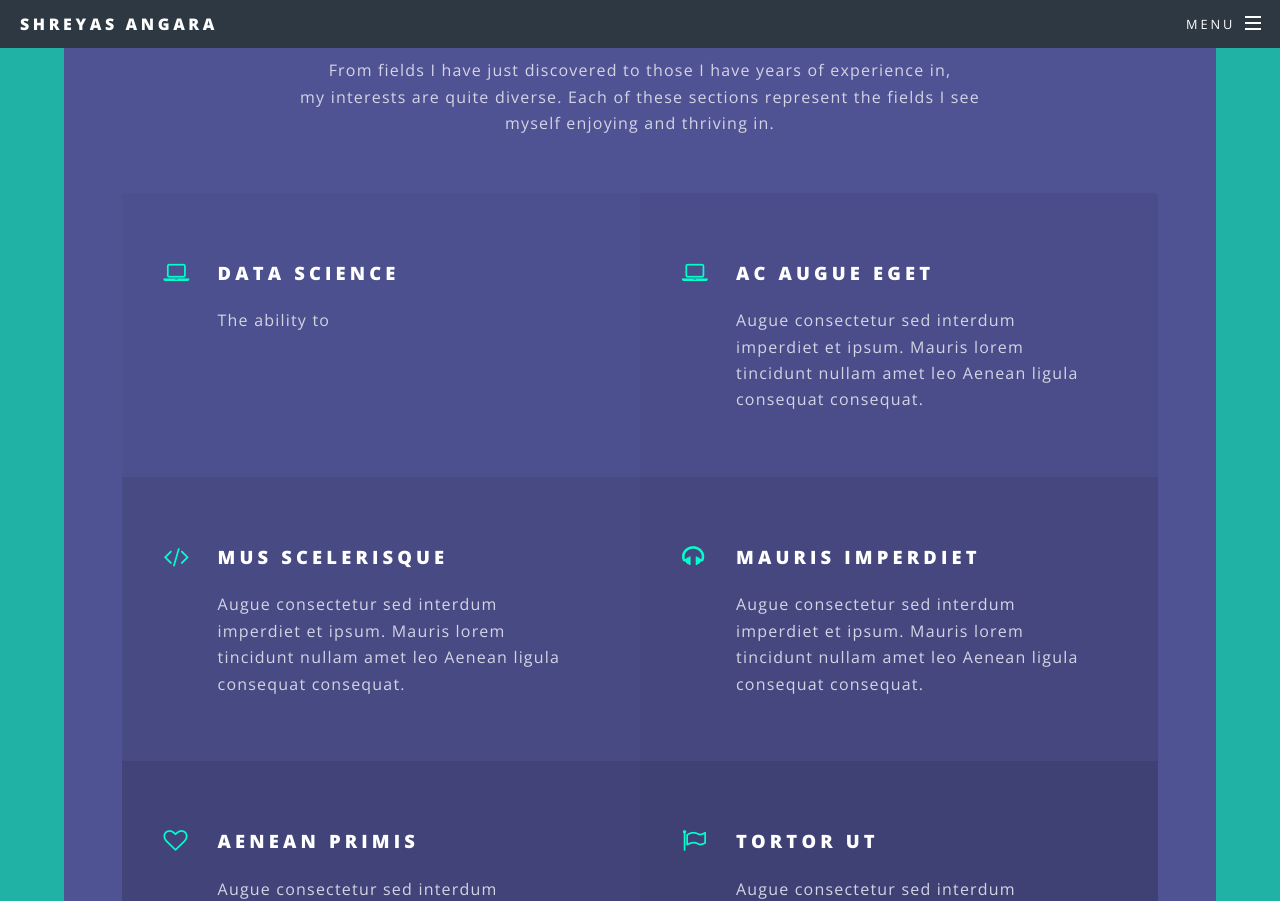
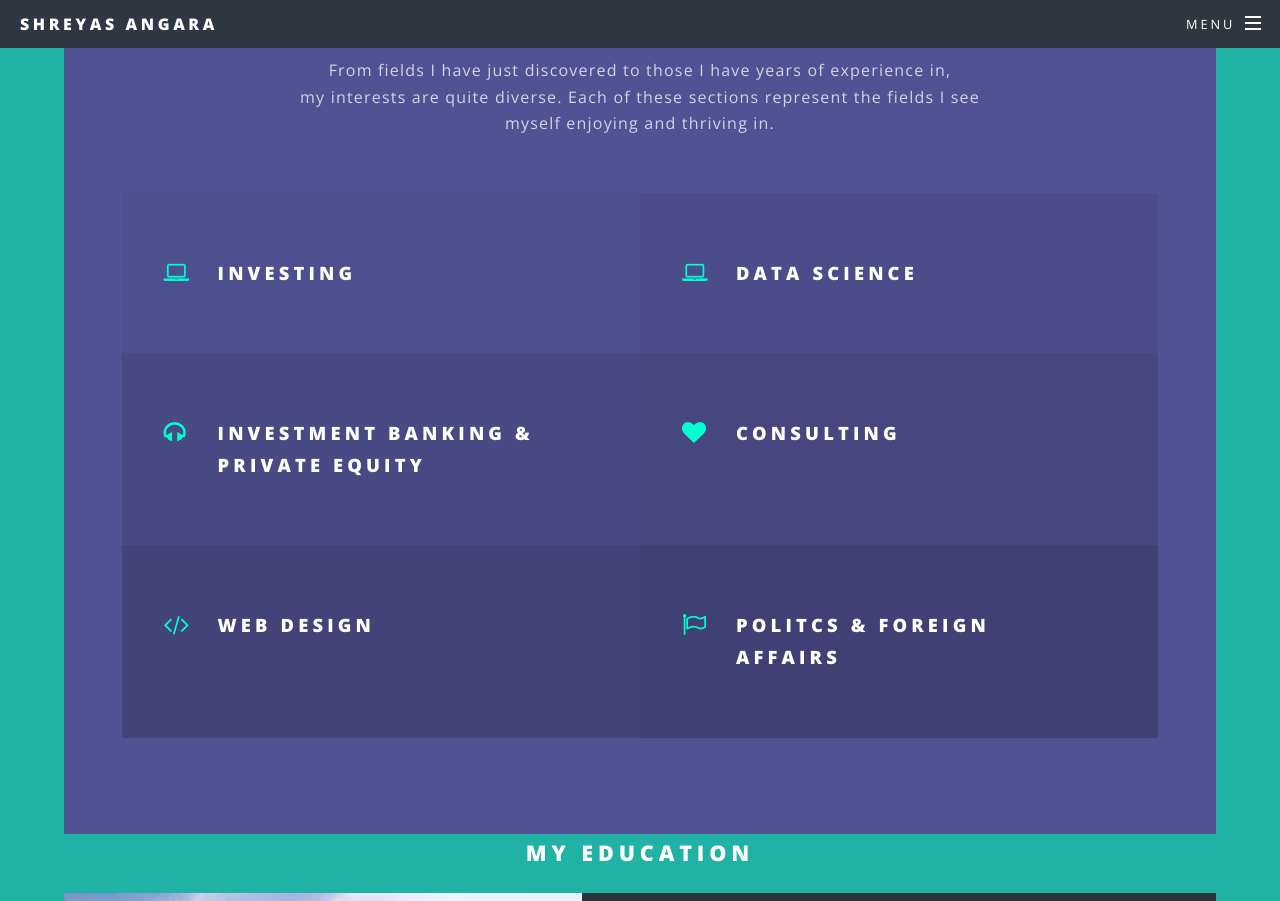
Before and after one commit to shreyas00023/mywebsite, a Jekyll site: the page aboutme.html, which Jekyll copies as it is, in a window 1280 px wide and 1400 px high, scrolled down 612 px. Shown: the top 901 px of the window. Built offline with Jekyll 4.4.1, drawn with Linux system fonts in a browser that asks for light colours; some of the changed text lies outside the part shown.

Commit message:
Update aboutme.html

```diff
--- a/aboutme.html
+++ b/aboutme.html
@@ -49,28 +49,28 @@
 							</header>
 							<ul class="features">
 								<li class="icon fa-laptop">
-									<h3>Data Science</h3>
-									<p>The ability to </p>
+									<h3>Investing</h3>
+									<p></p>
 								</li>
 								<li class="icon fa-laptop">
-									<h3>Ac Augue Eget</h3>
-									<p>Augue consectetur sed interdum imperdiet et ipsum. Mauris lorem tincidunt nullam amet leo Aenean ligula consequat consequat.</p>
+									<h3>Data Science</h3>
+									<p></p>
+								</li>
+								<li class="icon fa-headphones">
+									<h3>Investment Banking & Private Equity</h3>
+									<p></p>
+								</li>
+								<li class="icon fa-heart">
+									<h3>Consulting</h3>
+									<p></p>
 								</li>
 								<li class="icon fa-code">
-									<h3>Mus Scelerisque</h3>
-									<p>Augue consectetur sed interdum imperdiet et ipsum. Mauris lorem tincidunt nullam amet leo Aenean ligula consequat consequat.</p>
-								</li>
-								<li class="icon fa-headphones">
-									<h3>Mauris Imperdiet</h3>
-									<p>Augue consectetur sed interdum imperdiet et ipsum. Mauris lorem tincidunt nullam amet leo Aenean ligula consequat consequat.</p>
-								</li>
-								<li class="icon fa-heart-o">
-									<h3>Aenean Primis</h3>
-									<p>Augue consectetur sed interdum imperdiet et ipsum. Mauris lorem tincidunt nullam amet leo Aenean ligula consequat consequat.</p>
+									<h3>Web Design</h3>
+									<p></p>
 								</li>
 								<li class="icon fa-flag-o">
-									<h3>Tortor Ut</h3>
-									<p>Augue consectetur sed interdum imperdiet et ipsum. Mauris lorem tincidunt nullam amet leo Aenean ligula consequat consequat.</p>
+									<h3>Politcs & Foreign Affairs</h3>
+									<p></p>
 								</li>
 							</ul>
 						</div>
```
